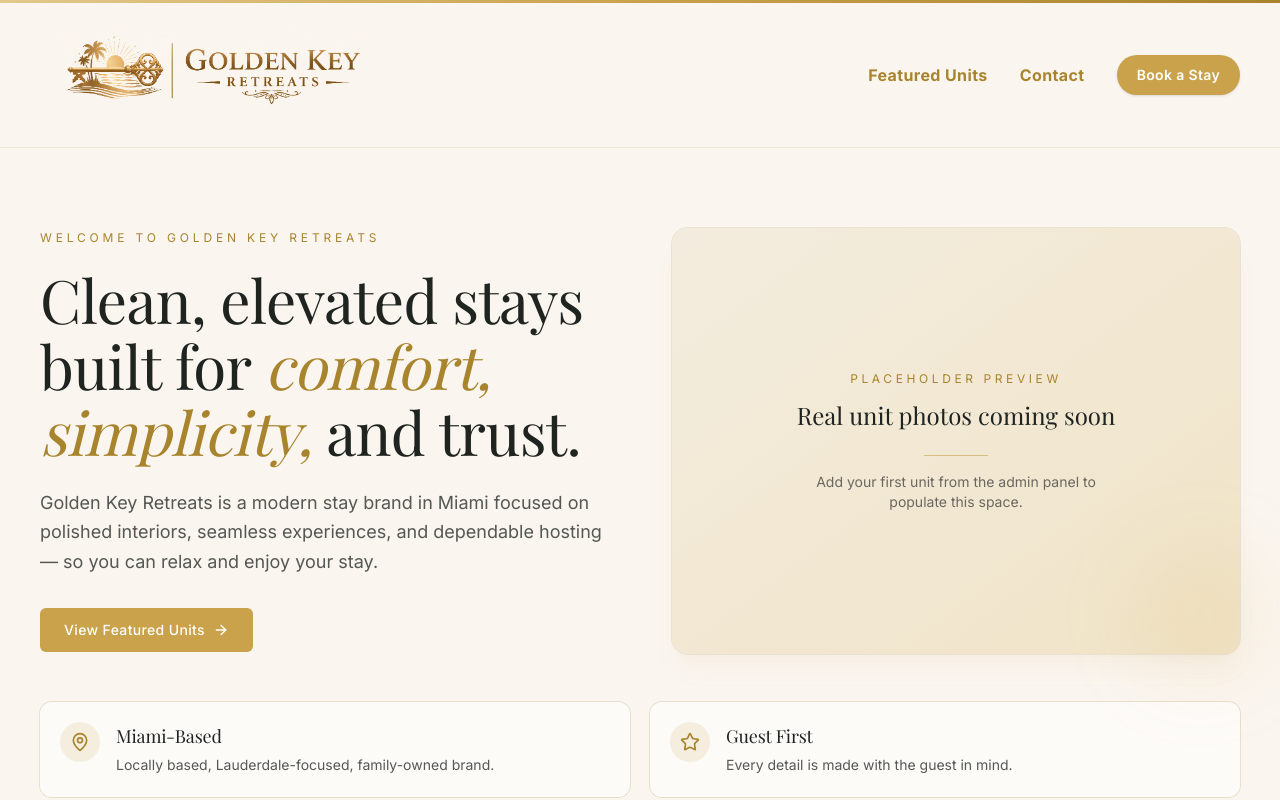
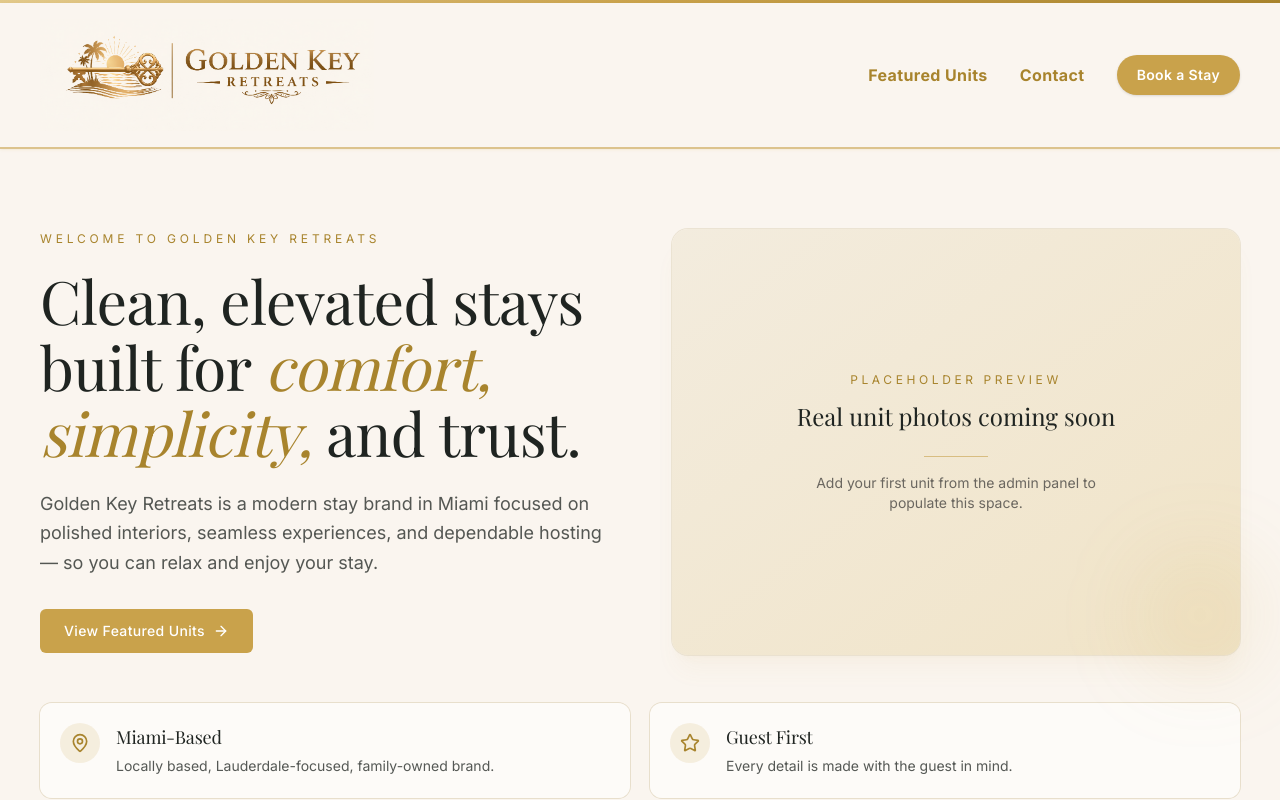
Before and after one commit to natalieortega8112/GoldenKeyRetreatSite, a Next.js app: page / in a window 1280 px wide. Shown: the top 800 px of the page. Built offline with nearby package versions, Linux system fonts and the light colour scheme; no server answers; the database is empty; a web font is replaced by a local one.

Commit message:
Bolder header bottom divider (2px gold + soft gold shadow)
Co-Authored-By: Claude Opus 4.7 (1M context) <noreply@anthropic.com>

```diff
--- a/src/components/site-header.tsx
+++ b/src/components/site-header.tsx
@@ -6,7 +6,7 @@ export function SiteHeader() {
     <header className="w-full sticky top-0 z-40">
       <div className="h-[3px] bg-gradient-to-r from-gold-soft via-gold to-gold-deep" />
 
-      <div className="bg-cream/95 backdrop-blur border-b border-line/70">
+      <div className="bg-cream/95 backdrop-blur border-b-2 border-gold/60 shadow-sm shadow-gold/10">
         <div className="mx-auto max-w-7xl px-4 sm:px-6 lg:px-10 h-24 sm:h-36 flex items-center justify-between gap-4">
           <Logo variant="header" />
 
```
